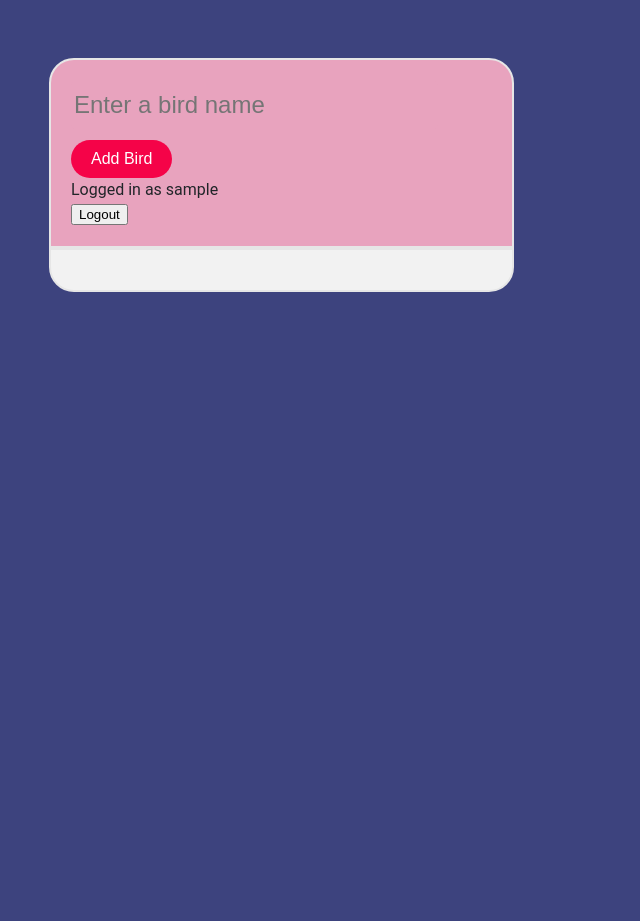
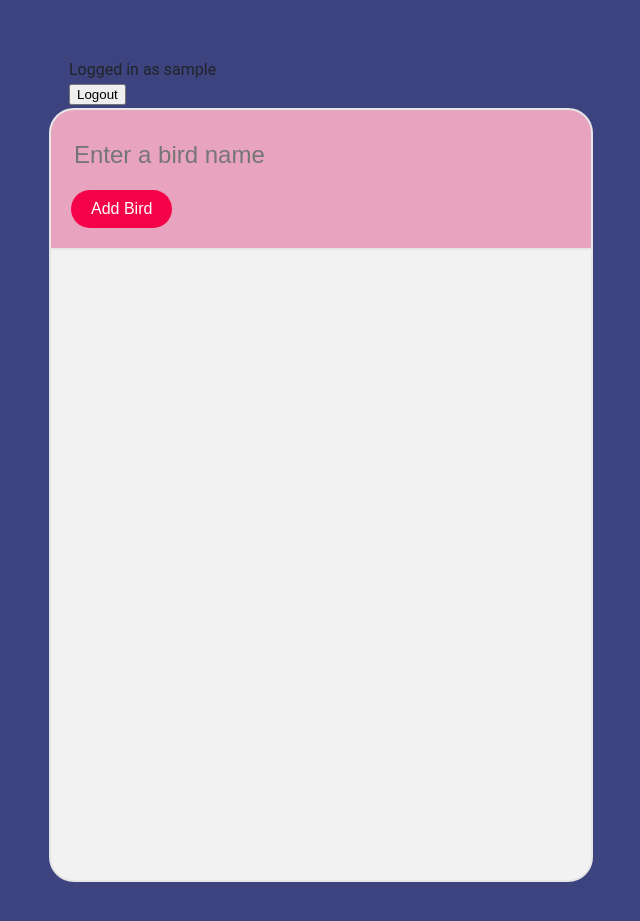
Before and after one commit to robertliamchristian/BDX, a Flask app: page /birdedex in a window 1280 px wide. Shown: the top 921 px of the page, without its empty margins (9-649 px from the left). Run offline with Flask 3, Linux system fonts and the light colour scheme; the visitor is signed in with stand-in values (Sample User, id 1); data that the repository does not hold is empty.

Commit message:
continued css changes to index

```diff
--- a/static/css/pstyle.css
+++ b/static/css/pstyle.css
@@ -6,7 +6,6 @@ body {
     line-height: 1.5;
     color: #212529;
     display: flex;
-
 }
 
 #main-container {
@@ -16,11 +15,10 @@ body {
     margin-right: 50px;
     padding: 0px;
     background-color: #3D437E;
-
 }
 
 #top-card {
-    margin-top: 0px;
+    margin-top: 50px;
     margin-bottom: 0px;
     margin-left: 0px;
     margin-right: 0px;
@@ -29,17 +27,30 @@ body {
     border-top-right-radius: 25px;
     border-top-left-radius: 25px;
     border: 2px solid #e6e6e6;
+    position: fixed;
+    z-index: 2;
+    width: 85.6%;
+    max-width: 500px;
 }
+
 #bottom-card {
-    margin-top: 0px;
+    margin-top: 100px;
     margin-bottom: 0px;
     margin-left: 0px;
     margin-right: 0px;
     padding: 20px;
+    padding-top: 100px;
     background-color: #f2f2f2;
     border-bottom-right-radius: 25px;
     border-bottom-left-radius: 25px;
     border: 2px solid #e6e6e6;
+    position: fixed;
+    width: 100%;
+    max-width: 500px;
+    height: 600px;
+    overflow-y: auto;
+    scrollbar-width: none; /* Firefox */
+    -ms-overflow-style: none;
 }
 
 .bird-search input[type="submit"] {
@@ -70,3 +81,17 @@ body {
     background-color: #E8A3BE;
 
 }
+
+
+.user-info {
+    position: fixed;
+    z-index: 5;
+    margin-bottom: 50px;
+    margin-left: 20px;
+}
+
+#suggestions {
+    max-height: 300px;
+    overflow-y: auto;
+    margin-top: 5px;
+}
--- a/templates/index.html
+++ b/templates/index.html
@@ -33,12 +33,7 @@
                         </form>
                     </div>
                     <div id="suggestions" style="display:none;"></div>
-                    <div class="user-info">
-                        <span>Logged in as {{ current_user.username }}</span>
-                        <form action="{{ url_for('logout') }}" method="post">
-                            <input type="submit" value="Logout">
-                        </form>
-                    </div>
+
                 </div>
                 {% endif %}
             </div>
@@ -60,6 +55,13 @@
 
                 {% endfor %}
             </div>
+
+        </div>
+        <div class="user-info">
+            <span>Logged in as {{ current_user.username }}</span>
+            <form action="{{ url_for('logout') }}" method="post">
+                <input type="submit" value="Logout">
+            </form>
         </div>
 
 
```
